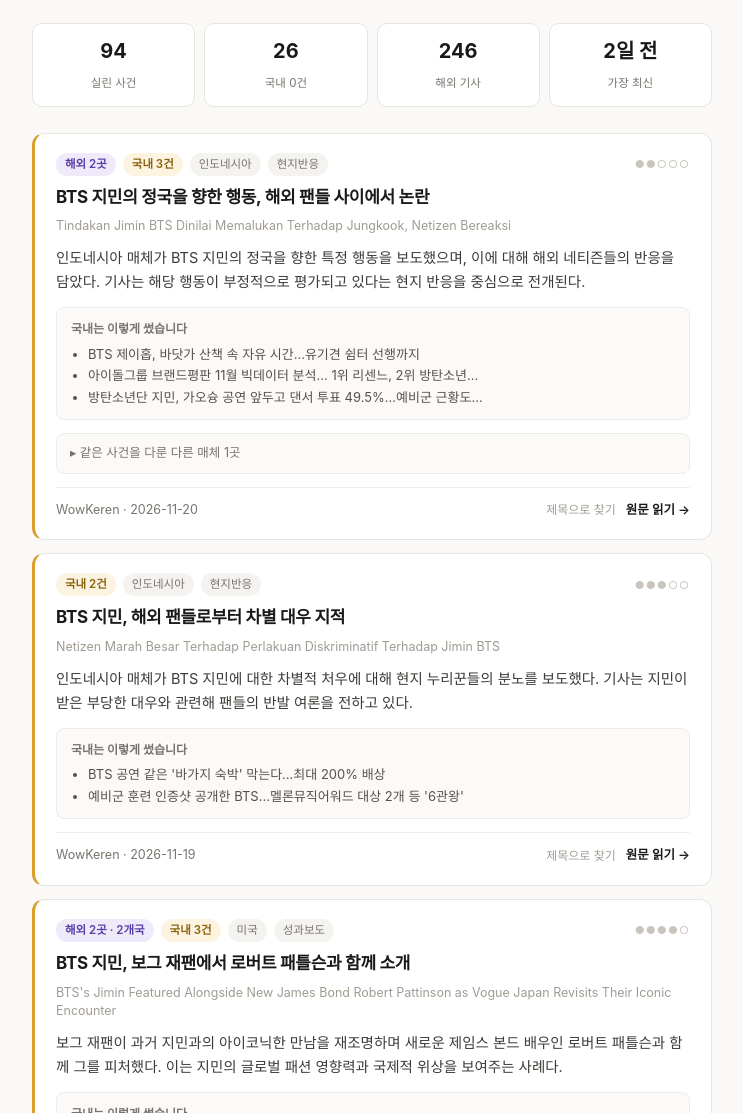
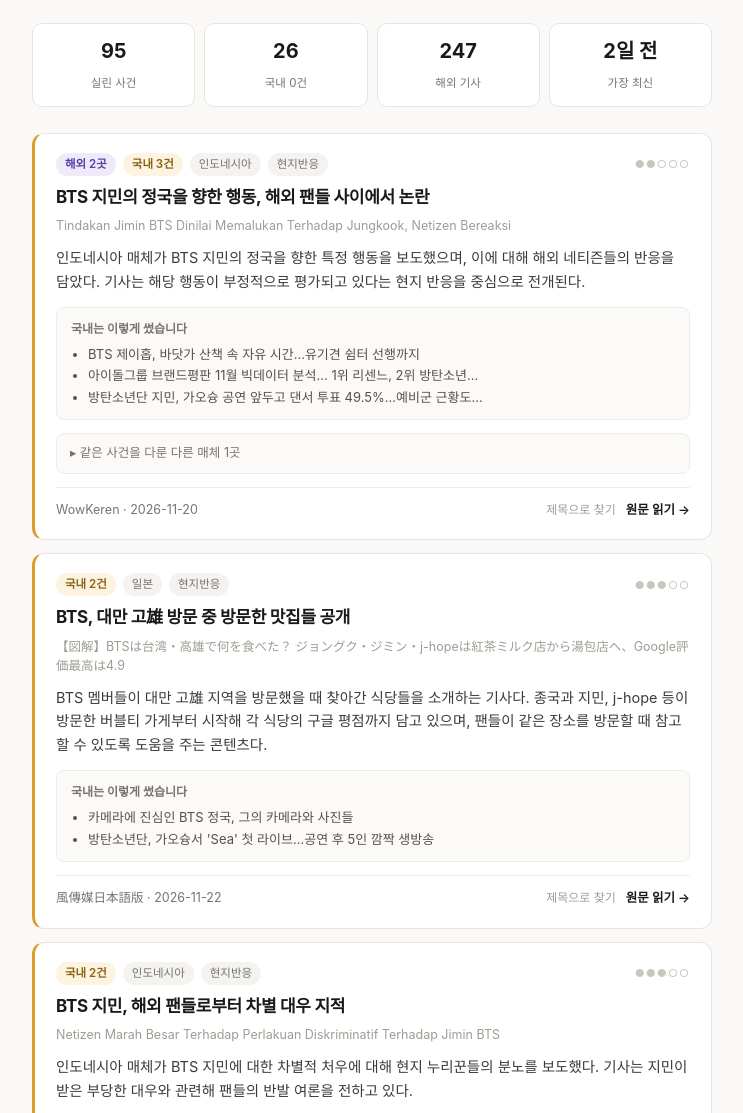
Before and after one commit to naalkra0624-dotcom/jimin-news, a plain HTML site: page docs/index.html in a window 1280 px wide. Shown: the part 115-1228 px from the top of the page, without its empty margins (268-1011 px from the left). Drawn offline with Linux system fonts and the light colour scheme.

Commit message:
발행 2026-11-24 15:21

```diff
--- a/docs/index.html
+++ b/docs/index.html
@@ -55,9 +55,9 @@ footer{color:#a09c93;font-size:12.5px;line-height:1.8;
  border-top:1px solid #e7e5e0;margin-top:46px;padding-top:20px}
 </style><div class="wrap"><h1>밖에서 온 지민</h1><p class="sub">해외는 다뤘지만 국내에는 없는 기사</p>
 <div class="bar">
-      <div class="stat"><b>94</b><span>실린 사건</span></div>
+      <div class="stat"><b>95</b><span>실린 사건</span></div>
       <div class="stat"><b>26</b><span>국내 0건</span></div>
-      <div class="stat"><b>246</b><span>해외 기사</span></div>
+      <div class="stat"><b>247</b><span>해외 기사</span></div>
       <div class="stat"><b>2일 전</b><span>가장 최신</span></div>
     </div>
 <article class="low"><div class="tags"><span class="tag tm">해외 2곳</span><span class="tag t1">국내 3건</span><span class="geo">인도네시아</span>
@@ -72,6 +72,18 @@ footer{color:#a09c93;font-size:12.5px;line-height:1.8;
     <a class="alt" href="https://www.google.com/search?q=%22Tindakan%20Jimin%20BTS%20Dinilai%20Memalukan%20Terhadap%20Jungkook%2C%20Netizen%20Bereaksi%22%20WowKeren"
        target="_blank" rel="noopener nofollow">제목으로 찾기</a>
     <a href="https://news.google.com/rss/articles/CBMiYkFVX3lxTFBtbmpNeU5Dc21QbHpEelpxMVFHcVU3V09KQTY1RUJLU0l6QjItMWJlXzluZGxKOS03bGg3S2JOMDduUEk0dGxKcGVtTHFKd0M2alBYQVpaUTl3SUdyOGFSSERR?oc=5" target="_blank" rel="noopener nofollow">원문 읽기 →</a></div></article>
+<article class="low"><div class="tags"><span class="tag t1">국내 2건</span><span class="geo">일본</span>
+    <span class="kind">현지반응</span><span class="imp">●●●○○</span></div>
+  <h3>BTS, 대만 고雄 방문 중 방문한 맛집들 공개</h3>
+  <p class="orig">【図解】BTSは台湾・高雄で何を食べた？ ジョングク・ジミン・j-hopeは紅茶ミルク店から湯包店へ、Google評価最高は4.9</p>
+  <p class="sum">BTS 멤버들이 대만 고雄 지역을 방문했을 때 찾아간 식당들을 소개하는 기사다. 종국과 지민, j-hope 등이 방문한 버블티 가게부터 시작해 각 식당의 구글 평점까지 담고 있으며, 팬들이 같은 장소를 방문할 때 참고할 수 있도록 도움을 주는 콘텐츠다.</p>
+  <div class="kr"><b>국내는 이렇게 썼습니다</b><ul><li>카메라에 진심인 BTS 정국, 그의 카메라와 사진들</li><li>방탄소년단, 가오슝서 &#x27;Sea&#x27; 첫 라이브…공연 후 5인 깜짝 생방송</li></ul></div>
+
+  <div class="src"><span>風傳媒日本語版 · 2026-11-22
+    </span>
+    <a class="alt" href="https://www.google.com/search?q=%22%E3%80%90%E5%9B%B3%E8%A7%A3%E3%80%91BTS%E3%81%AF%E5%8F%B0%E6%B9%BE%E3%83%BB%E9%AB%98%E9%9B%84%E3%81%A7%E4%BD%95%E3%82%92%E9%A3%9F%E3%81%B9%E3%81%9F%EF%BC%9F%20%E3%82%B8%E3%83%A7%E3%83%B3%E3%82%B0%E3%82%AF%E3%83%BB%E3%82%B8%E3%83%9F%E3%83%B3%E3%83%BBj-hope%E3%81%AF%E7%B4%85%E8%8C%B6%E3%83%9F%E3%83%AB%E3%82%AF%E5%BA%97%E3%81%8B%E3%82%89%E6%B9%AF%E5%8C%85%E5%BA%97%E3%81%B8%E3%80%81Google%E8%A9%95%E4%BE%A1%E6%9C%80%E9%AB%98%E3%81%AF4.9%22%20%E9%A2%A8%E5%82%B3%E5%AA%92%E6%97%A5%E6%9C%AC%E8%AA%9E%E7%89%88"
+       target="_blank" rel="noopener nofollow">제목으로 찾기</a>
+    <a href="https://news.google.com/rss/articles/CBMiUEFVX3lxTE0xNGt4UE14T0RVTkFXRm9TR2ZFcXlVdlppWS1zbXVWeWxDd1p5cXVtdndfME1maG01UnlhcW9WYl80RkJJazR3UFBVSWhZZUpK?oc=5" target="_blank" rel="noopener nofollow">원문 읽기 →</a></div></article>
 <article class="low"><div class="tags"><span class="tag t1">국내 2건</span><span class="geo">인도네시아</span>
     <span class="kind">현지반응</span><span class="imp">●●●○○</span></div>
   <h3>BTS 지민, 해외 팬들로부터 차별 대우 지적</h3>
```
Also changed, not shown: docs/검수.html (+16 -16 lines).
